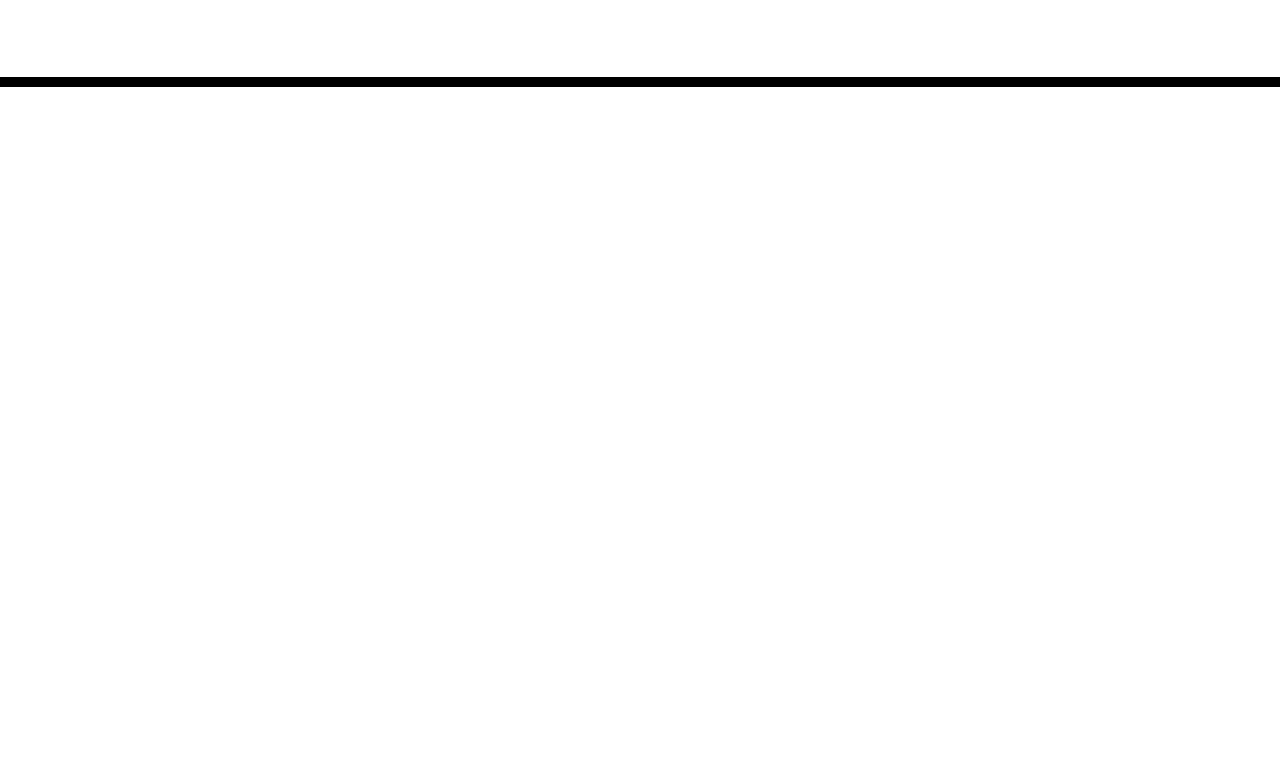
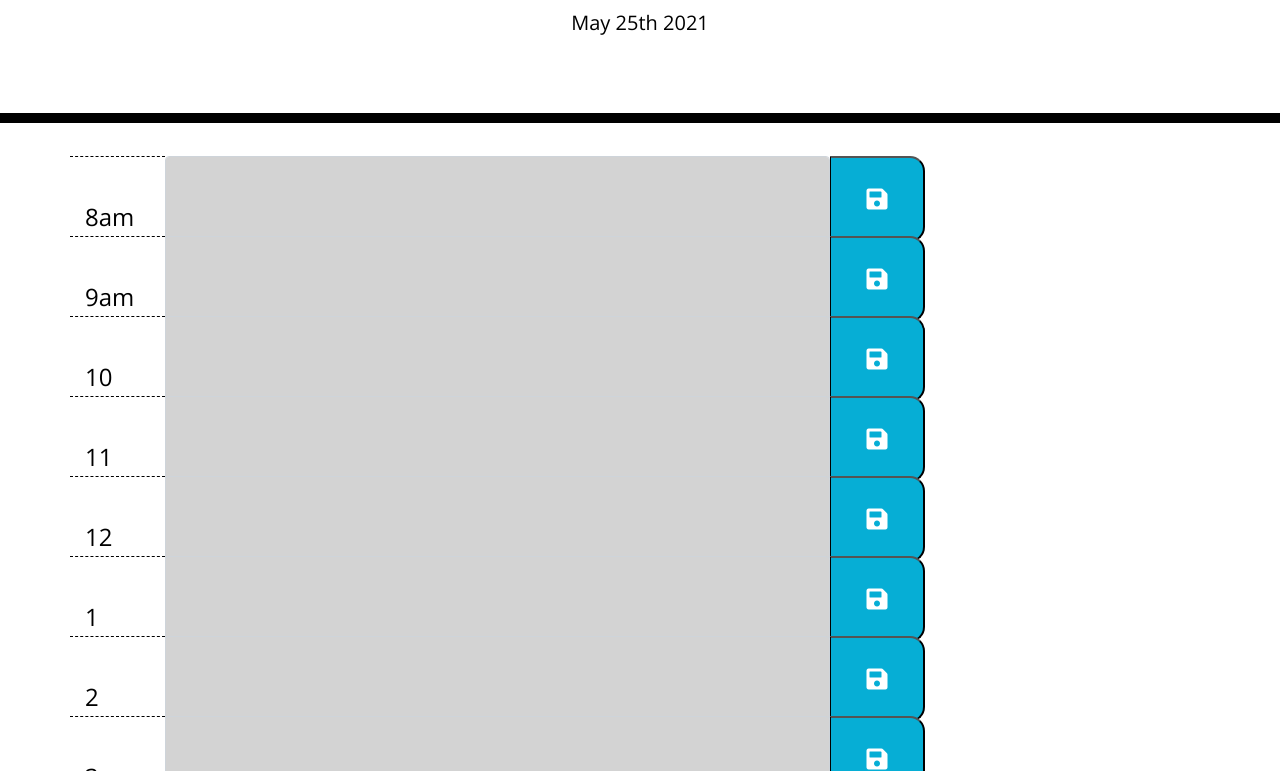
Before and after one commit to eulagee/-5-Work-Day-Scheduler_EG, a plain HTML site: page Assets/index.html in a window 1280 px wide. Shown: the part 181-952 px from the top of the page. Before the commit the page ends 800 px from the top, so only its background shows below. Drawn offline with nearby package versions, Linux system fonts and the light colour scheme.

Commit message:
Work Day Scheduler

```diff
--- a/Assets/index.html
+++ b/Assets/index.html
@@ -5,11 +5,16 @@
     <meta charset="UTF-8" />
     <meta name="viewport" content="width=device-width, initial-scale=1.0" />
     <meta http-equiv="X-UA-Compatible" content="ie=edge" />
+
     <link rel="stylesheet" href="https://stackpath.bootstrapcdn.com/bootstrap/4.3.1/css/bootstrap.min.css" />
     <link rel="stylesheet" href="https://use.fontawesome.com/releases/v5.8.1/css/all.css" integrity="sha384-50oBUHEmvpQ+1lW4y57PTFmhCaXp0ML5d60M1M7uH2+nqUivzIebhndOJK28anvf" crossorigin="anonymous" />
     <link href="https://fonts.googleapis.com/css?family=Open+Sans&display=swap" rel="stylesheet" />
-    <link rel="stylesheet" href="style.css" />
-    <script src="script.js"></script>
+    <link rel="stylesheet" href="./style.css" />
+
+    <script src="https://cdnjs.cloudflare.com/ajax/libs/jquery/3.2.1/jquery.min.js"></script>
+    <script src="https://cdnjs.cloudflare.com/ajax/libs/moment.js/2.24.0/moment.min.js"></script>
+
+
     <title>Work Day Scheduler</title>
 </head>
 
@@ -19,12 +24,72 @@
         <p class="lead">A simple calendar app for scheduling your work day</p>
         <p id="currentDay" class="lead"></p>
     </header>
-    <div class="container">
+    <div class="container time-container">
         <!-- Timeblocks go here -->
+        <div class="row" id="8am-row">
+            <div class="col-md-1 hour" id="time-block 8am-hour">
+                8am</div>
+            <textarea id="8am-text" rows="3" class="form-control description col-2 col-sm-7"></textarea>
+            <button type="button" class="saveBtn col-md-1"><span class="fa fa-save"></span></button>
+        </div>
+        <div class="row" id="9am-row">
+            <div class="col-md-1 hour" id="time-block 9am-hour">
+                9am</div>
+            <textarea id="9am-text" rows="3" class="form-control description col-2 col-sm-7"></textarea>
+            <button type="button" class="saveBtn col-md-1"><span class=" fa fa-save"></span></button>
+        </div>
+        <div class="row" id="10am-row">
+            <div class="col-md-1 hour" id="time-block 10am-hour">
+                10</div>
+            <textarea id="10am-text" rows="3" class="form-control description col-2 col-sm-7"></textarea>
+            <button type="button" class="saveBtn col-md-1"><span class="fa fa-save"></span></button>
+        </div>
+        <div class="row" id="11am-row">
+            <div class="col-md-1 hour" id="time-block 11am-hour">
+                11</div>
+            <textarea id="11am-text" rows="3" class="form-control description col-2 col-sm-7"></textarea>
+            <button type="button" class="saveBtn col-md-1"><span class="fa fa-save"></span></button>
+        </div>
+        <div class="row" id="12pm-row">
+            <div class="col-md-1 hour" id="time-block 12pm-hour">
+                12</div>
+            <textarea id="12pm-text" rows="3" class="form-control description col-2 col-sm-7"></textarea>
+            <button type="button" class="saveBtn col-md-1"><span class="fa fa-save"></span></button>
+        </div>
+        <div class="row" id="1pm-row">
+            <div class="col-md-1 hour" id="time-block 1pm-hour">
+                1</div>
+            <textarea id="1pm-text" rows="3" class="form-control description col-2 col-sm-7"></textarea>
+            <button type="button" class="saveBtn col-md-1"><span class="fa fa-save"></span></button>
+        </div>
+
+        <div class="row" id="2pm-row">
+            <div class="col-md-1 hour" id="time-block 2pm-hour">
+                2</div>
+            <textarea id="2pm-text" rows="3" class="form-control description col-2 col-sm-7"></textarea>
+            <button type="button" class="saveBtn col-md-1"><span class="fa fa-save"></span></button>
+        </div>
+        <div class="row" id="3pm-row">
+            <div class="col-md-1 hour" id="time-block 3pm-hour">
+                3</div>
+            <textarea id="3pm-text" rows="3" class="form-control description col-2 col-sm-7"></textarea>
+            <button type="button" class="saveBtn col-md-1"><span class="fa fa-save"></span></button>
+        </div>
+        <div class="row" id="4pm-row">
+            <div class="col-md-1 hour" id="time-block 4pm-hour">
+                4</div>
+            <textarea id="4pm-text" rows="3" class="form-control description col-2 col-sm-7"></textarea>
+            <button type="button" class="saveBtn col-md-1"><span class="fa fa-save"></span></button>
+        </div>
+        <div class="row" id="5pm-row">
+            <div class="col-md-1 hour" id="time-block 5pm-hour">
+                5</div>
+            <textarea id="5pm-text" rows="3" class="form-control description col-2 col-sm-7"></textarea>
+            <button type="button" class="saveBtn col-md-1"><span class="fa fa-save"></span></button>
+        </div>
     </div>
 
-    <script src="https://cdnjs.cloudflare.com/ajax/libs/jquery/3.2.1/jquery.min.js"></script>
-    <script src="https://cdnjs.cloudflare.com/ajax/libs/moment.js/2.24.0/moment.min.js"></script>
 </body>
+<script src="script.js"></script>
 
 </html>
--- a/Assets/script.js
+++ b/Assets/script.js
@@ -0,0 +1,130 @@
+$(document).ready(function() {
+    let currentTime = moment();
+
+    let displayTime = document.querySelector("#currentDay");
+    $(".saveBtn").on("click", function(e) {
+        let parent = e.target.parentElement;
+        let comment = parent.children[1];
+        let value = comment.value ? comment.value : "";
+        let time = parent.children[0].innerText.trim() + "-row";
+        localStorage.setItem(time, value);
+    });
+    // $('.time-container').each((i, el) => {
+    //     el.children[0].innerText(moment().add(i, 'hour').format('ha'));
+    // })
+
+    $("#currentDay").text(moment().format("MMMM Do YYYY"));
+    console.log(window.localStorage, window.localStorage.getItem("8am-row"));
+    $("#8am-text").val(localStorage.getItem('8am-row'));
+    $("#9am-text").val(localStorage.getItem('9am-row'));
+    $("9am-row").val(localStorage.getItem("9am-row"));
+    $("10am-row").val(localStorage.getItem("10am-row"));
+    $("11am-row").val(localStorage.getItem("11am-row"));
+    $("12pm-row ").val(localStorage.getItem("12pm-row"));
+    $("1pm-row").val(localStorage.getItem("1pm-row"));
+    $("2pm-row").val(localStorage.getItem("2pm-row"));
+    $("3pm-row").val(localStorage.getItem("3pm-row"));
+    $("4pm-row").val(localStorage.getItem("4pm-row"));
+    $("5pm-row").val(localStorage.getItem("5pm-row"));
+
+    let hour8 = 8;
+    let hour9 = 9;
+    let hour10 = 10;
+    let hour11 = 11;
+    let hour12 = 12;
+    let hour1 = 13;
+    let hour2 = 14;
+    let hour3 = 15;
+    let hour4 = 16;
+    let hour5 = 17;
+
+    let currentHour = moment().format('H');
+
+
+    if (currentHour < hour9) {
+        $("#8am-text").addClass("future");
+    } else if (currentHour > hour9) {
+        $("#8am-text").addClass("past");
+    } else if (currentHour = hour9) {
+        $("#8am-text").addClass("present");
+    }
+
+    if (currentHour < hour9) {
+        $("#9am-text").addClass("future");
+    } else if (currentHour > hour9) {
+        $("#9am-text").addClass("past");
+    } else if (currentHour = hour9) {
+        $("#9am-text").addClass("present");
+    }
+
+
+    if (currentHour < hour10) {
+        $("#10am-text").addClass("future");
+    } else if (currentHour > hour10) {
+        $("#10am-text").addClass("past");
+    } else if (currentHour = hour10) {
+        $("#10am-text").addClass("present");
+    }
+
+    if (currentHour < hour11) {
+        $("#11am-text").addClass("future");
+    } else if (currentHour > hour11) {
+        $("#11am-text").addClass("past");
+    } else if (currentHour = hour11) {
+        $("#11am-text").addClass("present");
+    }
+
+
+    if (currentHour < hour12) {
+        $("#12pm-text").addClass("future");
+    } else if (currentHour > hour12) {
+        $("#12pm-text").addClass("past");
+    } else if (currentHour = hour12) {
+        $("#12pm-text").addClass("present");
+    }
+
+
+    if (currentHour < hour1) {
+        $("#1pm-text").addClass("future");
+    } else if (currentHour > hour1) {
+        $("#1pm-text").addClass("past");
+    } else if (currentHour = hour1) {
+        $("#1pm-text").addClass("present");
+    }
+
+
+    if (currentHour < hour2) {
+        $("#2pm-text").addClass("future");
+    } else if (currentHour > hour2) {
+        $("#2pm-text").addClass("past");
+    } else if (currentHour = hour2) {
+        $("#2pm-text").addClass("present");
+    }
+
+
+    if (currentHour < hour3) {
+        $("#3pm-text").addClass("future");
+    } else if (currentHour > hour3) {
+        $("#3pm-text").addClass("past");
+    } else if (currentHour = hour3) {
+        $("#3pm-text").addClass("present");
+    }
+
+
+    if (currentHour < hour4) {
+        $("#4pm-text").addClass("future");
+    } else if (currentHour > hour4) {
+        $("#4pm-text").addClass("past");
+    } else if (currentHour = hour4) {
+        $("#4pm-text").addClass("present");
+    }
+
+
+    if (currentHour < hour5) {
+        $("#5pm-text").addClass("future");
+    } else if (currentHour > hour5) {
+        $("#5pm-text").addClass("past");
+    } else if (currentHour = hour5) {
+        $("#5pm-text").addClass("present");
+    }
+});
--- a/Assets/style.css
+++ b/Assets/style.css
@@ -1,6 +1,6 @@
 body {
     font-family: 'Open Sans', sans-serif;
-    font-size: 16px;
+    font-size: 24px;
     line-height: 1;
 }
 
```
Also changed, not shown: Assets/Background Image/Webscheduler_calendar.jpeg (deleted), Assets/Work Day Mock-Up/Screen Shot 2021-05-25 at 1.19.55 PM.png (added).
